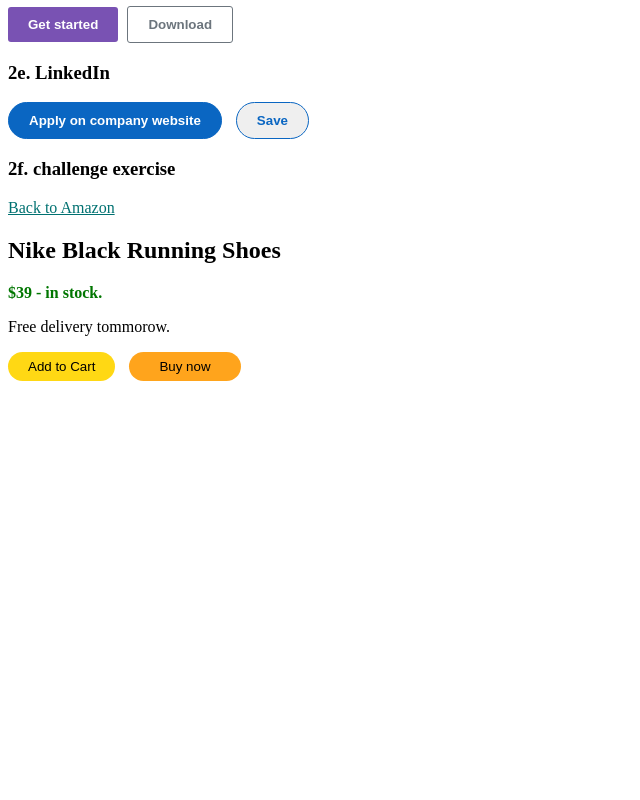
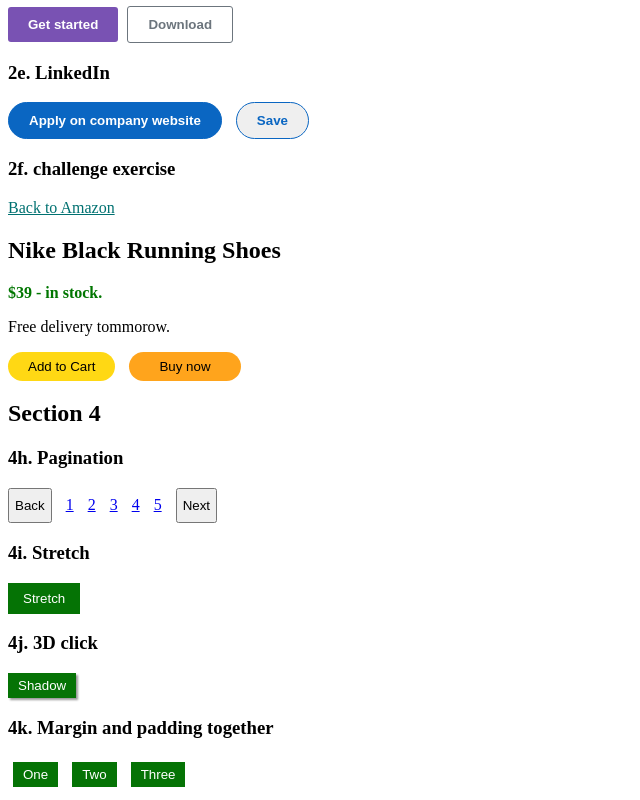
Before and after one commit to Yasminesnr/html-css-practice, a plain HTML site: page index.html in a window 1280 px wide. Shown: the part 379-1179 px from the top of the page, without its empty margins (0-640 px from the left). Before the commit the page ends 800 px from the top, so only its background shows below. Drawn offline with Linux system fonts and the light colour scheme.

Commit message:
add section 4 exercises

```diff
--- a/index.html
+++ b/index.html
@@ -9,7 +9,7 @@
 
   <body>
     <section>
-      <h1>Section 2 : CSS basics</h1>
+      <h1>Section 2 + 3</h1>
       <div>
         <h3>2a. Uber</h3>
         <button id="uber-button">Request now</button>
@@ -46,5 +46,33 @@
         <button id="buy-now-button">Buy now</button>
       </div>
     </section>
+
+    <section>
+      <h1>Section 4</h1>
+      <div>
+        <h3>4h. Pagination</h3>
+        <button id="back-button">Back</button>
+        <a class="the-five-links" href="https://www.code213.tech/">1</a>
+        <a class="the-five-links" href="https://www.code213.tech/">2</a>
+        <a class="the-five-links" href="https://www.code213.tech/">3</a>
+        <a class="the-five-links" href="https://www.code213.tech/">4</a>
+        <a class="the-five-links" href="https://www.code213.tech/">5</a>
+        <button id="next-button">Next</button>
+      </div>
+      <div>
+        <h3>4i. Stretch</h3>
+        <button id="stretch-button">Stretch</button>
+      </div>
+      <div>
+        <h3>4j. 3D click</h3>
+        <button id="click-button">Shadow</button>
+      </div>
+      <div>
+        <h3>4k. Margin and padding together</h3>
+        <button class="k4">One</button>
+        <button class="k4">Two</button>
+        <button class="k4">Three</button>
+      </div>
+    </section>
   </body>
 </html>
--- a/style.css
+++ b/style.css
@@ -157,3 +157,59 @@
 #buy-now-button:active {
   opacity: 0.4;
 }
+
+#back-button {
+  padding: 8px 5px;
+  margin-right: 5px;
+}
+
+#next-button {
+  padding: 8px 5px;
+  margin-left: 5px;
+}
+
+.the-five-links {
+  margin: 5px;
+}
+
+#stretch-button {
+  background-color: rgb(5, 115, 5);
+  color: white;
+  border: none;
+  padding: 8px 15px;
+  cursor: pointer;
+  transition: padding 0.15s;
+}
+
+#stretch-button:hover {
+  padding: 16px 30px;
+}
+
+#click-button {
+  background-color: rgb(5, 115, 5);
+  color: white;
+  border: none;
+  padding: 5px 10px;
+  cursor: pointer;
+  box-shadow: 2px 2px 2px rgb(0, 0, 0, 0.4);
+}
+
+#click-button:active {
+  box-shadow: none;
+  margin-top: 2px;
+  margin-left: 2px;
+}
+
+.k4 {
+  background-color: rgb(5, 115, 5);
+  color: white;
+  border: none;
+  padding: 5px 10px;
+  cursor: pointer;
+  margin: 5px 5px;
+}
+
+.k4:hover {
+  padding: 5px 15px;
+  margin: 5px 0px;
+}
```
